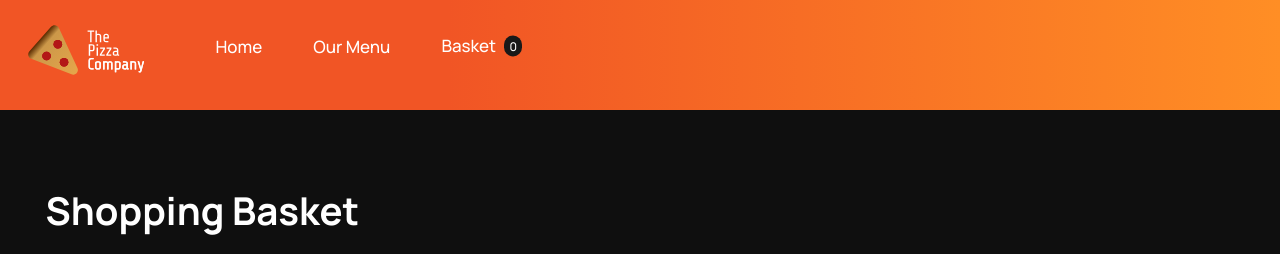
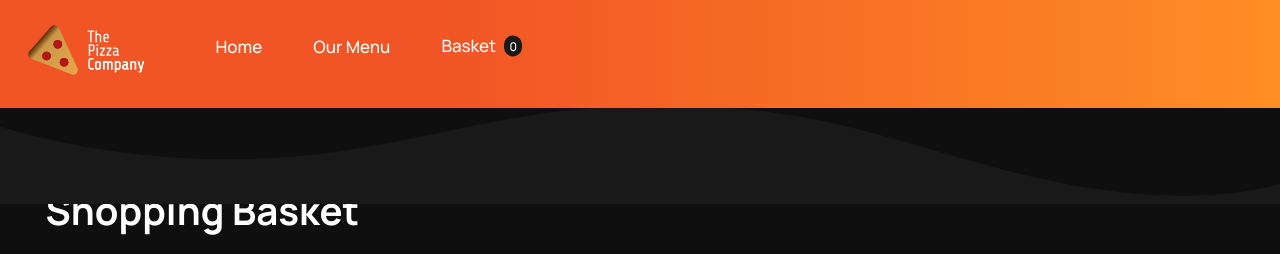
Before and after one commit to devVelocity/pizzaDeliveryProject, a Vue app: page /basket in a window 1280 px wide. Shown: the top 254 px of the page. Built offline with nearby package versions, Linux system fonts and the light colour scheme.

Commit message:
Working Fade in Border

```diff
--- a/src/App.vue
+++ b/src/App.vue
@@ -1,7 +1,7 @@
 <template>
   <!-- <teleport to="#navWrapper"> -->
   <teleport to="body">
-    <div id="nav">
+    <div id="nav" :class="{ scrolledDown: scrolledDown }">
       <router-link to="/">
         <svg id="navLogo" viewBox="0 0 924 423" fill="none" xmlns="http://www.w3.org/2000/svg">
         <g id="logo-full">
@@ -97,13 +97,22 @@
   <span class="navigation-bar-relative-spacing"></span>
   <router-view/>
   <footer>
+    <div class="custom-shape-divider-top-1630828487">
+        <svg data-name="Layer 1" xmlns="http://www.w3.org/2000/svg" viewBox="0 0 1200 120" preserveAspectRatio="none">
+            <path d="M985.66,92.83C906.67,72,823.78,31,743.84,14.19c-82.26-17.34-168.06-16.33-250.45.39-57.84,11.73-114,31.07-172,41.86A600.21,600.21,0,0,1,0,27.35V120H1200V95.8C1132.19,118.92,1055.71,111.31,985.66,92.83Z" class="shape-fill"></path>
+        </svg>
+    </div>
+   <div id="footer">
 
+   </div>
   </footer>
 </template>
 
 <script>
 import { onMounted } from '@vue/runtime-core'
 import itemAlert from '../src/components/itemBought.vue'
+import gsap from 'gsap'
+
 export default{
   components:{ itemAlert },
   data(){
@@ -120,6 +129,9 @@ export default{
 
       finalPrice: null,
       finalItems: [],
+
+      scrolledDown: false,
+      userAgent: false,
 
     }
   },
@@ -195,11 +207,25 @@ export default{
         document.body.classList.add(this.darkMode);
       }
     },
+    handleScroll(event){
+      if(window.pageYOffset > 20 || document.documentElement.scrollTop > 20){
+        this.scrolledDown = true;
+      }else{
+        this.scrolledDown = false;
+      }
+    }
+  },
+  created(){
+    window.addEventListener('scroll',this.handleScroll)
+  },
+  destroyed(){
+    window.removeEventListener('scroll',this.handleScroll)
   },
   mounted(){
     var self = this;
     self.getBasket(true);
     self.getDarkMode();
+
   },
 }
 </script>
--- a/src/assets/styles/app.css
+++ b/src/assets/styles/app.css
@@ -53,8 +53,18 @@ body{
   top: 0;
   left: 0;
   z-index: 10;
+  transition: 0.3s ease-in-out;
+  transition-property: border-bottom;
+  border-bottom: 3px solid transparent;
+  border-bottom: 3px solid transparent;
+  padding-bottom: 5px;
+}
 
+#nav.scrolledDown{
+  border-bottom: 3px solid rgb(167, 56, 26);
+  border-bottom: 3px solid var(--navFadeInDivider);
 }
+
 
 #nav .nav-link{
   color: white;
@@ -110,11 +120,14 @@ body{
   content: ' ';
   position: absolute;
   width: 100%;
-  height: 10px;
+  height: 0px;
+  bottom: 0;
   background: rgb(241, 80, 37);
   background: var(--gradientP1);
   background: var(--gradientP2);
-  left: 0; bottom: -10px;
+  transition: 0.5s ease-in-out;
+  transition-property: border,opacity;
+  border-bottom: 0px solid background;
 }
 
 #nav .basketLink span{
@@ -324,6 +337,8 @@ body{
 #basketToggle circle{
   fill: var(--gray);
 }
+
+
 
 #basketToggle #priceDisplay{
   z-index: 5;
@@ -543,3 +558,36 @@ body{
   fill: white;
   fill: var(--navSVGColour)
 }
+
+.custom-shape-divider-top-1630828487 {
+  position: relative;
+  top: 0;
+  left: 0;
+  width: 100%;
+  overflow: hidden;
+  line-height: 0;
+  background: transparent;
+}
+
+.custom-shape-divider-top-1630828487 svg {
+  position: relative;
+  display: block;
+  width: calc(100% + 1.3px);
+  height: 100px;
+  background: rgb(15,15,15);
+  background: var(--pagebackground)
+}
+
+.custom-shape-divider-top-1630828487 .shape-fill {
+  fill: rgb(25,25,25);
+  fill: var(--gray)
+}
+
+
+#footer{
+  background: rgb(50,50,50);
+  background: var(--footerBackground);
+  width: 100%;
+  height: auto;
+  min-height: 100px;
+}
--- a/src/assets/styles/global.css
+++ b/src/assets/styles/global.css
@@ -44,6 +44,7 @@ body.dark{
   --basketAmountColour: var(--white);
   --borderlinecolour: var(--gray2);
   --alert: var(--orange1dark);
+  --navFadeInDivider: var(--orange1dark2);
 
   --button1colour: var(--gray);
   --button1hover: white;
@@ -132,6 +133,8 @@ body.dark{
   --warningMenuButtonBackgroundHover: var(--orange1dark2);
   --warningMenuButtonText: white;
   --warningMenuButtonTextHover: white;
+
+  --footerBackground: var(--gray)
 
 
 }
```
